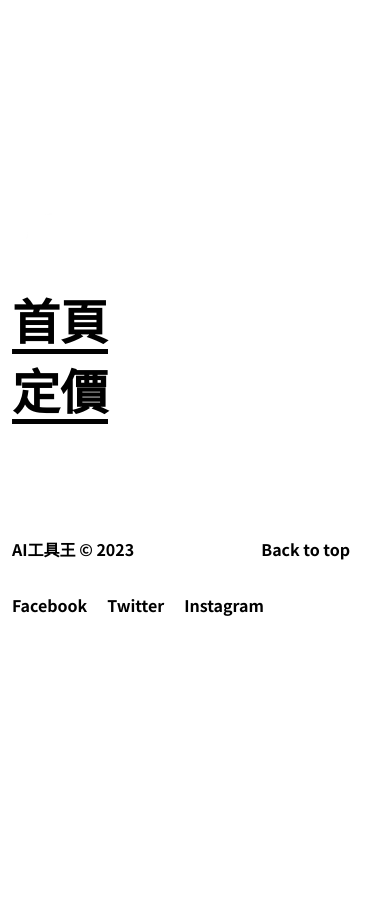
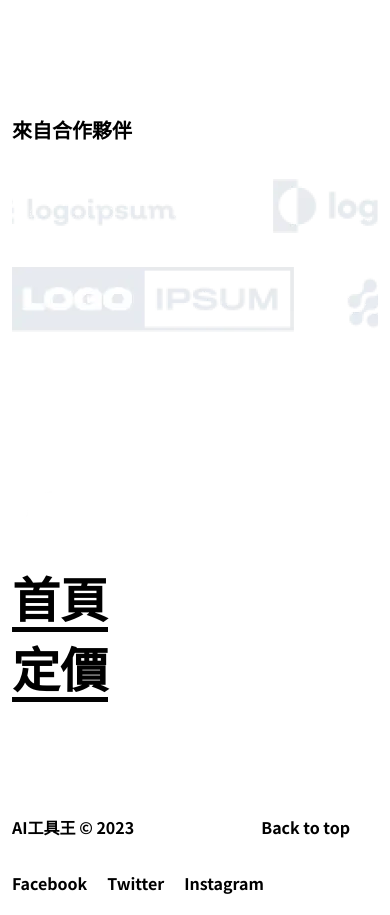
Before and after one commit to happyloa/Hex2023-mission2, a Next.js app: page / in a window 390 px wide. Shown: the part 2046-2961 px from the top of the page. Before the commit the page ends 2695 px from the top, so only its background shows below. Built offline with nearby package versions, Linux system fonts and the light colour scheme.

Commit message:
完成來自合作夥伴元件與 Logo 跑馬燈

```diff
--- a/components/home/OurClients.js
+++ b/components/home/OurClients.js
@@ -1,5 +1,28 @@
 import styles from "./OurClients.module.css";
 
+// 引入 React Fast Marquee 套件
+import Marquee from "react-fast-marquee";
+
 export default function OurClients() {
-  return <section></section>;
+  return (
+    <section className={styles.container}>
+      <h2 className={styles.heading}>來自合作夥伴</h2>
+      <Marquee className={styles.marquee1}>
+        <img src="image/partner-logos/enterprise.webp" />
+        <img src="image/partner-logos/enterprise1.webp" />
+        <img src="image/partner-logos/enterprise2.webp" />
+        <img src="image/partner-logos/enterprise3.webp" />
+        <img src="image/partner-logos/enterprise4.webp" />
+        <img src="image/partner-logos/enterprise5.webp" />
+      </Marquee>
+      <Marquee direction="right">
+        <img src="image/partner-logos/enterprise6.webp" />
+        <img src="image/partner-logos/enterprise7.webp" />
+        <img src="image/partner-logos/enterprise8.webp" />
+        <img src="image/partner-logos/enterprise9.webp" />
+        <img src="image/partner-logos/enterprise11.webp" />
+        <img src="image/partner-logos/enterprise12.webp" />
+      </Marquee>
+    </section>
+  );
 }
--- a/components/home/OurClients.module.css
+++ b/components/home/OurClients.module.css
@@ -0,0 +1,32 @@
+.container {
+  max-width: 1296px;
+  padding: 0 12px;
+  margin: 0 auto 160px;
+}
+
+.heading {
+  font-size: 32px;
+  font-weight: 900;
+  line-height: 38.4px;
+  margin: 0 0 80px;
+}
+
+.marquee1 {
+  margin: 0 0 20px;
+}
+
+@media (max-width: 576px) {
+  .container {
+    margin: 0 auto 48px;
+  }
+
+  .heading {
+    font-size: 20px;
+    line-height: 24px;
+    margin: 0 0 24px;
+  }
+
+  .marquee1 {
+    margin: 0 0 12px;
+  }
+}
```
